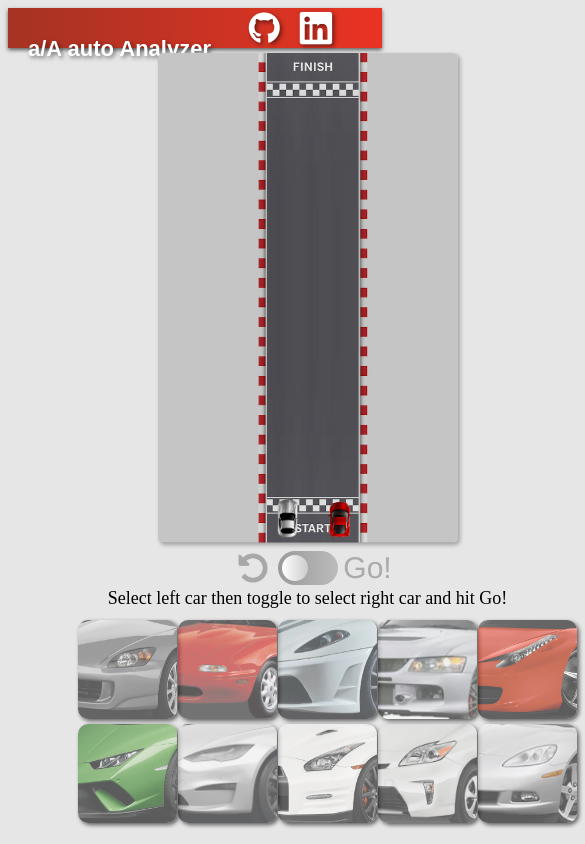
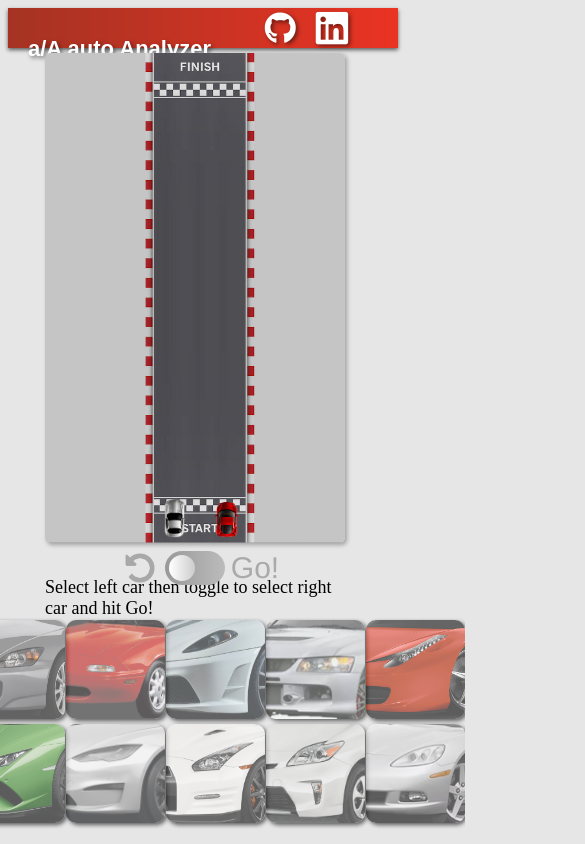
Before and after one commit to a-wong-8/Javascript-project, a website built with webpack: page index.html in a window 390 px wide. Shown: the top 844 px of the page, 585 px wide, since content can reach past the window. Built offline with nearby package versions, Linux system fonts and the light colour scheme.

Commit message:
start mobile styling

```diff
--- a/src/index.scss
+++ b/src/index.scss
@@ -284,3 +284,14 @@ body {
 .restart img:hover {
     cursor: pointer;
 }
+
+@media screen and (max-width: 1200px) {
+    header {
+        width: 100vw;
+    }
+
+    .car-selection-container {
+        width: 300px;
+        height: auto;
+    }
+}
```
Also changed, not shown: dist/main.css.
